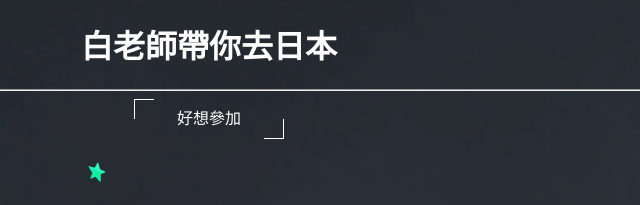
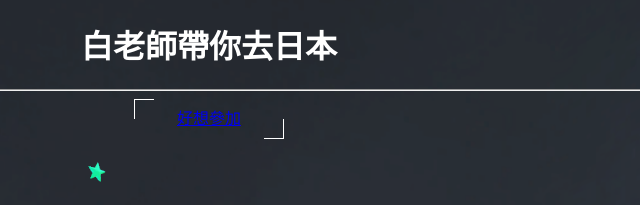
Before and after one commit to Xhadower/xhadower.github.io, a plain HTML site: page index.html in a window 1280 px wide. Shown: the top 205 px of the page, 431-1071 px from the left. Drawn offline with Linux system fonts and the light colour scheme; a web font is replaced by a local one.

Commit message:
加入主程式

```diff
--- a/index.html
+++ b/index.html
@@ -14,7 +14,9 @@
       <h1 color="white">白老師帶你去日本</h1>
       <hr>
       <div class="shape-ex11">
-        <p>好想參加</p>
+        <a href="https://drive.google.com/file/d/19JaoBAeV1OkUgPdn0cQlbiFP4oYVb8YN/view?usp=sharing" download= "MacPrince">
+          <p>好想參加</p>
+        </a>
       </div>
     </center>
   </div>
```
Also changed, not shown: 2 other files.
